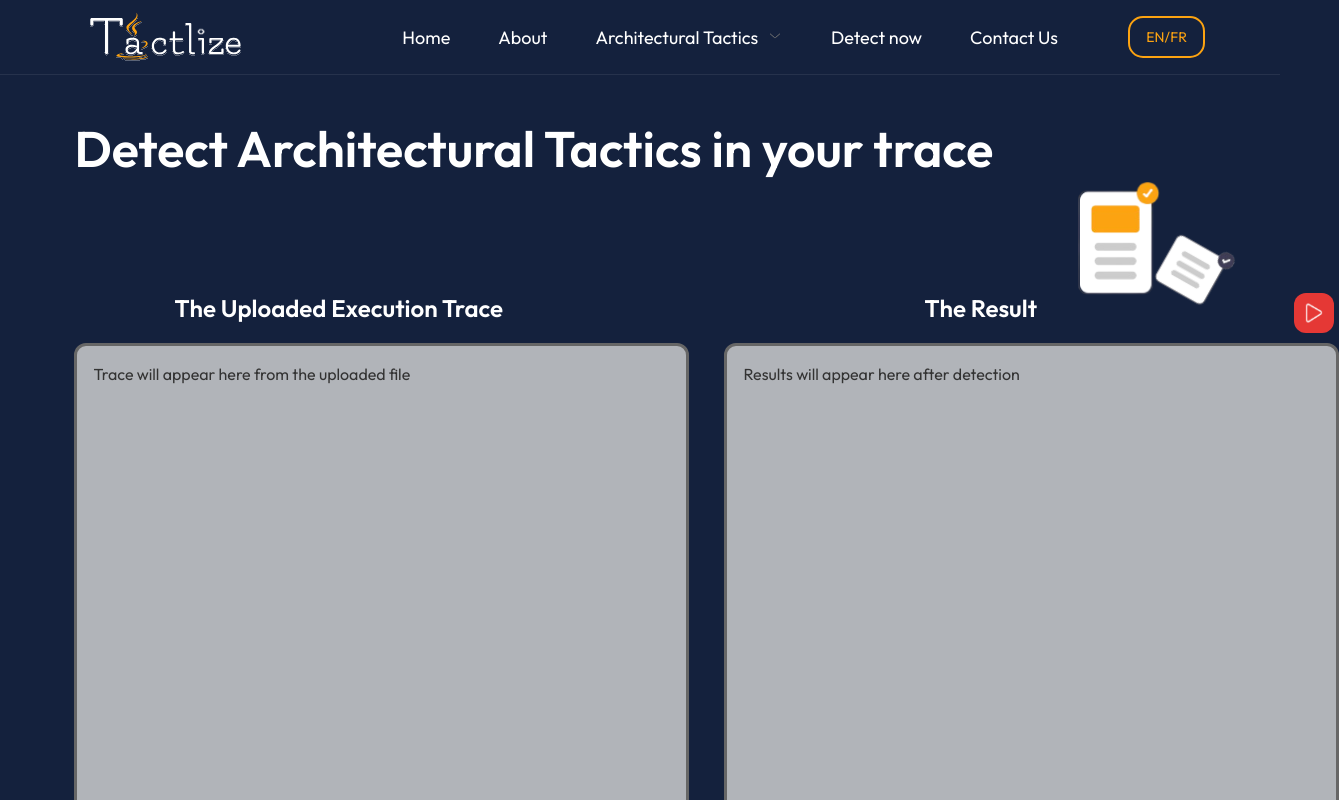
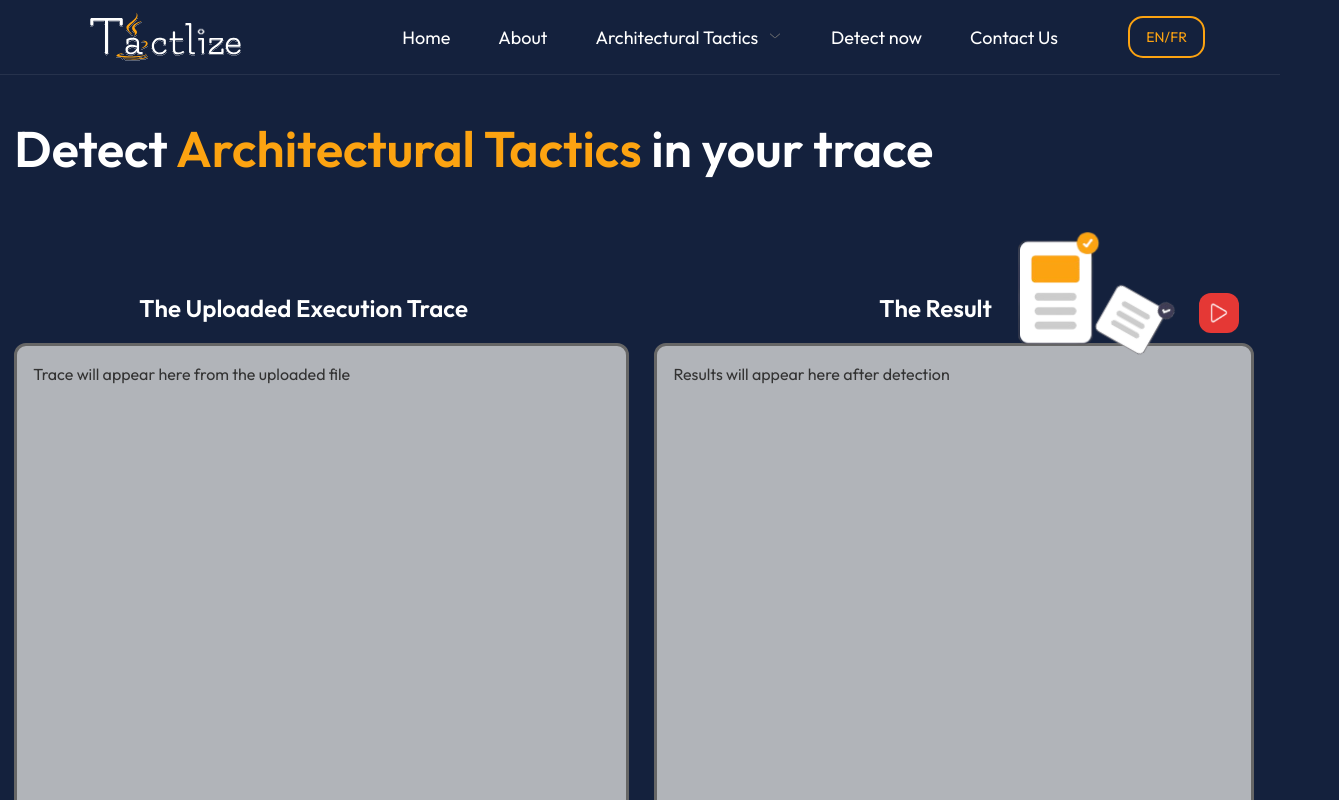
Before and after one commit to Wissamkadi/Tactlize_toolw, a React (Create React App) app: page /ResultsPage in a window 1280 px wide. Shown: the top 800 px of the page, 1339 px wide, since content can reach past the window. Built offline with nearby package versions, Linux system fonts and the light colour scheme.

Commit message:
your message

```diff
--- a/src/components/Navbar.js
+++ b/src/components/Navbar.js
@@ -36,7 +36,7 @@ const translationsData = {
     home: "Accueil",
     about: "À propos",
     tactics: "Tactiques Architecturales",
-    detect: "Détecter maintenant",
+    detect: "Détecter",
     contact: "Nous Contacter",
     tacticsList: "Liste des Tactiques",
     maintainMCopies: {
--- a/src/pages/ResultsPage.js
+++ b/src/pages/ResultsPage.js
@@ -7,7 +7,7 @@ import close from '../styles/icons/close.svg';
 // Define translations outside the component to avoid re-creation
 const translationsData = {
   en: {
-    title: 'Detect <span className="highlighted">Architectural Tactics</span> in your trace',
+    title: 'Detect <span class="highlighted">Architectural Tactics</span> in your trace',
     fileUploaded: '"{uploadedFile.name}" Has been uploaded successfully',
     traceTitle: 'The Uploaded Execution Trace',
     resultTitle: 'The Result',
@@ -31,7 +31,7 @@ const translationsData = {
     modalNo: 'NO'
   },
   fr: {
-    title: 'Détecter les tactiques architecturales dans votre trace',
+    title: 'Détecter les <span class="highlighted">tactiques architecturales</span> dans votre trace',
     fileUploaded: "Le fichier '{uploadedFile.name}' a été téléchargé avec succès",
     traceTitle: 'La trace d\'exécution téléchargée',
     resultTitle: 'Le Résultat',
--- a/src/styles/Results.css
+++ b/src/styles/Results.css
@@ -12,6 +12,7 @@
 .results-content {
   flex: 1;
   display: flex;
+  margin-left: -5%;
   flex-direction: column;
   align-items: center;
   width: 100%;
@@ -142,7 +143,7 @@
   display: flex;
   justify-content: center;
   margin-bottom: 3rem;
-  gap: 0rem;
+  gap: 2.5rem;
   position: relative;
 }
 
@@ -170,7 +171,7 @@
   position: absolute;
   width: 638px;
   height: 476px;
-  left: 75px;
+  left: 45px;
   top: 200px;
   background: rgba(217, 217, 217, 0.8);
   border: 3px solid #666666;
@@ -424,7 +425,7 @@
   }
 
   .results-trace-area h2 {
-    left: 100px;
+    left: 125px;
     top: 50px;
     font-size: 24px;
     line-height: 30px;
@@ -439,22 +440,22 @@
   }
 
   .results-output-area h2 {
-    left: 850px;
+    left: 825px;
     top: 50px;
     font-size: 24px;
     line-height: 30px;
   }
 
   .results-output-content {
-    left: 650px;
+    left: 55%;
     top: 100px;
-    width: 615px;
+    width: 55%;
     height: 700px;
     overflow-y: auto;
   }
 
   .results-play-btn {
-    left: 1220px;
+    left: 1145px;
     top: 50px;
     width: 40px;
     height: 40px;
@@ -539,14 +540,14 @@
   }
 
   .results-decor-large {
-      top: 100px;
+      top: 150px;
       right: 6vw;
       width: 90px;
       height: 120px;
     }
 
     .results-decor-small {
-        top: 150px; /* Slightly higher than the large image */
+        top: 200px; /* Slightly higher than the large image */
         right: 0.5vw; /* Slightly further from the right edge */
         width: 80px;
         height: 80px;
--- a/src/styles/Upload.css
+++ b/src/styles/Upload.css
@@ -93,7 +93,7 @@
 
 /* Guideline Grid Section */
 .guideline-section {
-  width: 100%;
+  width: 115%;
   display: flex;
   justify-content: center;
 }
@@ -106,7 +106,7 @@
   padding: 0 0; /* Figma padding */
   border: none; /* No border per Figma */
   border-radius: 0;
-  width: 100%;
+  width: 115%;
   height: 171px; /* Figma height */
   box-sizing: border-box;
 }
@@ -193,7 +193,7 @@
   }
 
   .info-item {
-    width: 410px; /* Scaled down proportionally */
+    width: 390px; /* Scaled down proportionally */
     height: 69px;
     gap: 6px;
   }
@@ -239,7 +239,7 @@
   }
 
   .info-item {
-    width: 280px; /* Scaled down */
+    width: 260px; /* Scaled down */
     height: 55px;
     gap: 6px; /* Scaled down */
   }
```
